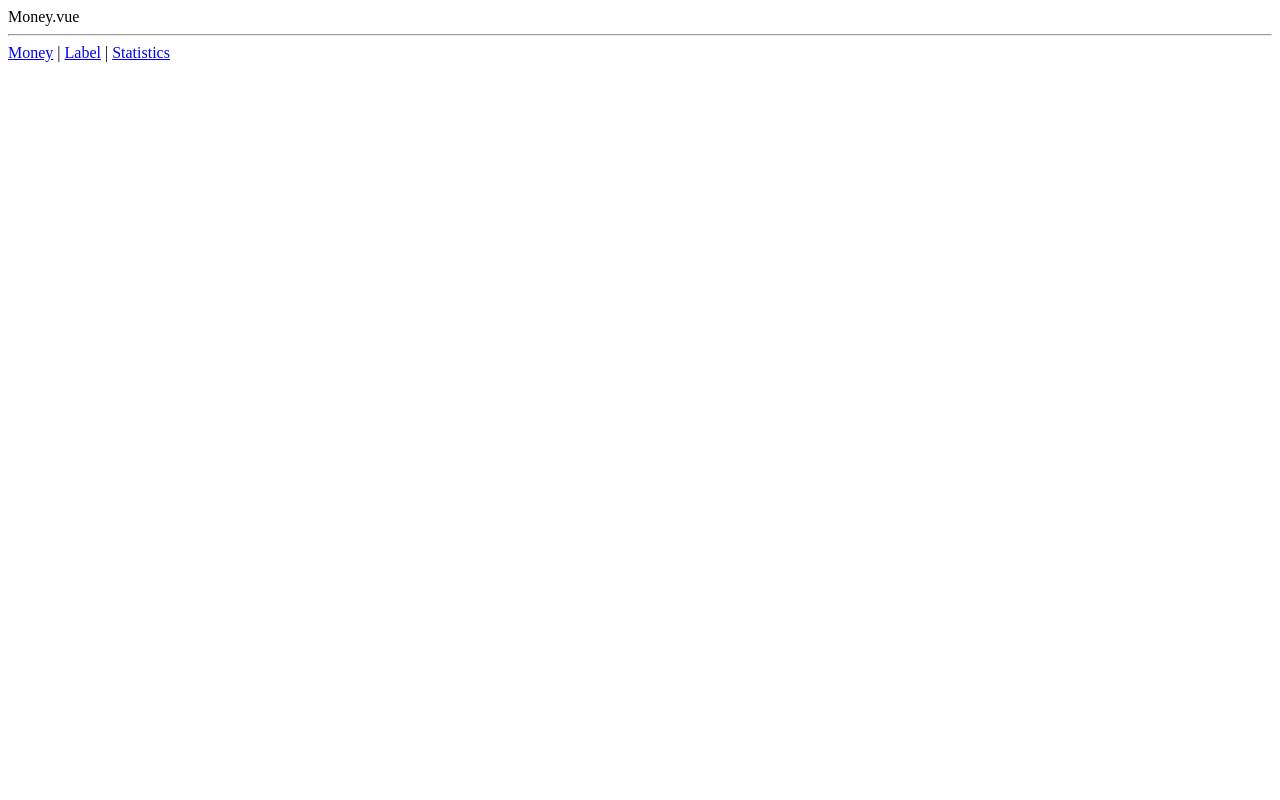
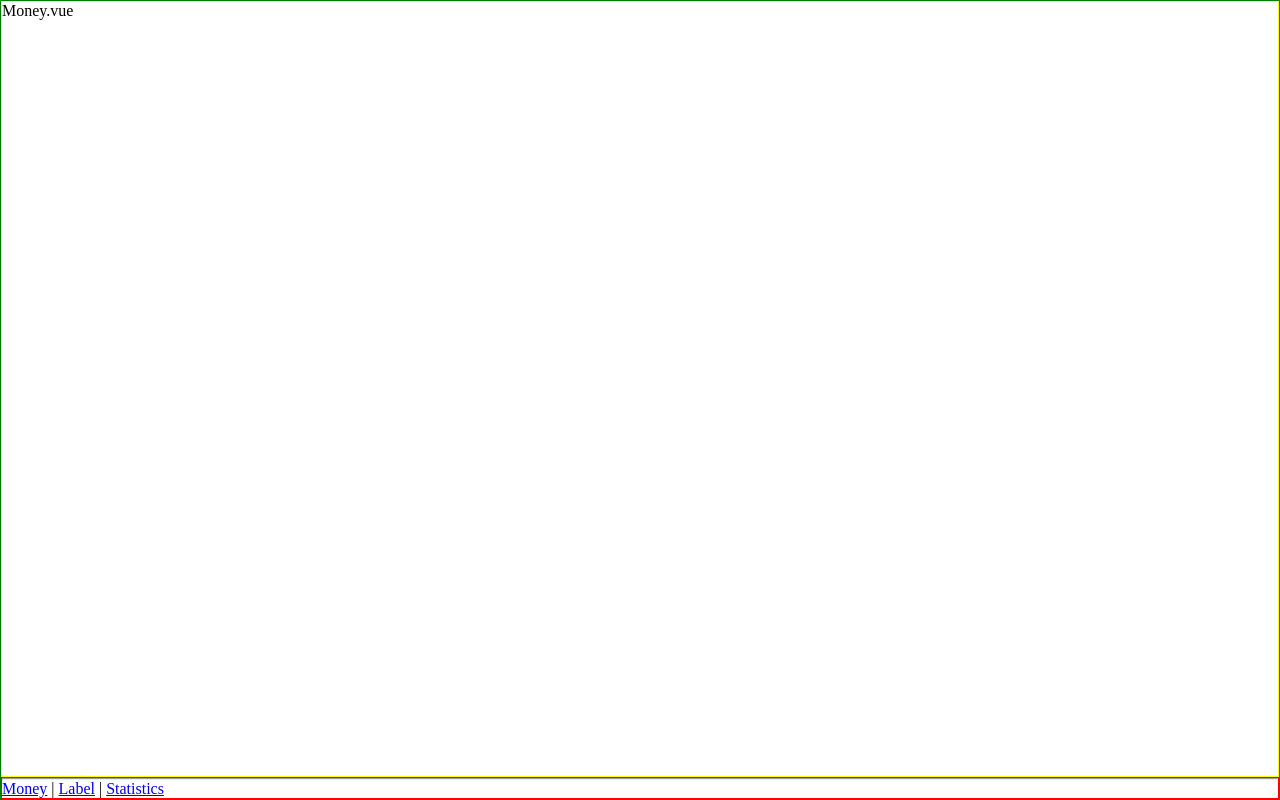
Before and after one commit to TracyChen33/Morney, a Vue app: page /#/money in a window 1280 px wide. Built offline with nearby package versions, Linux system fonts and the light colour scheme.

Commit message:
MoneyCssNav

```diff
--- a/src/App.vue
+++ b/src/App.vue
@@ -5,6 +5,11 @@
 </template>
 
 <style lang="scss">
+  *{
+    box-sizing: border-box;
+    margin: 0;
+    padding: 0;
+  }
 #app {
   font-family: Avenir, Helvetica, Arial, sans-serif;
   -webkit-font-smoothing: antialiased;
--- a/src/components/Nav.vue
+++ b/src/components/Nav.vue
@@ -1,5 +1,5 @@
 <template>
-  <div>
+  <div class="nav">
     <hr/>
     <div>
       <router-link to="/money">Money</router-link>
@@ -18,5 +18,8 @@
 </script>
 
 <style lang="scss" scoped>
+  .nav{
+    border: 1px solid red;
+  }
 
 </style>
--- a/src/views/Money.vue
+++ b/src/views/Money.vue
@@ -1,6 +1,8 @@
 <template>
-  <div>
-    Money.vue
+  <div class="nav-wrapper">
+    <div class="content">
+      Money.vue
+    </div>
     <Nav/>
   </div>
 
@@ -13,5 +15,15 @@
 </script>
 
 <style lang="scss" scoped>
-
+.nav-wrapper{
+  border: 1px solid green;
+  display: flex;
+  flex-direction: column;
+  height: 100vh;
+}
+  .content{
+    border: 1px solid yellow;
+    overflow: auto;
+    flex-grow: 1;
+  }
 </style>
```
